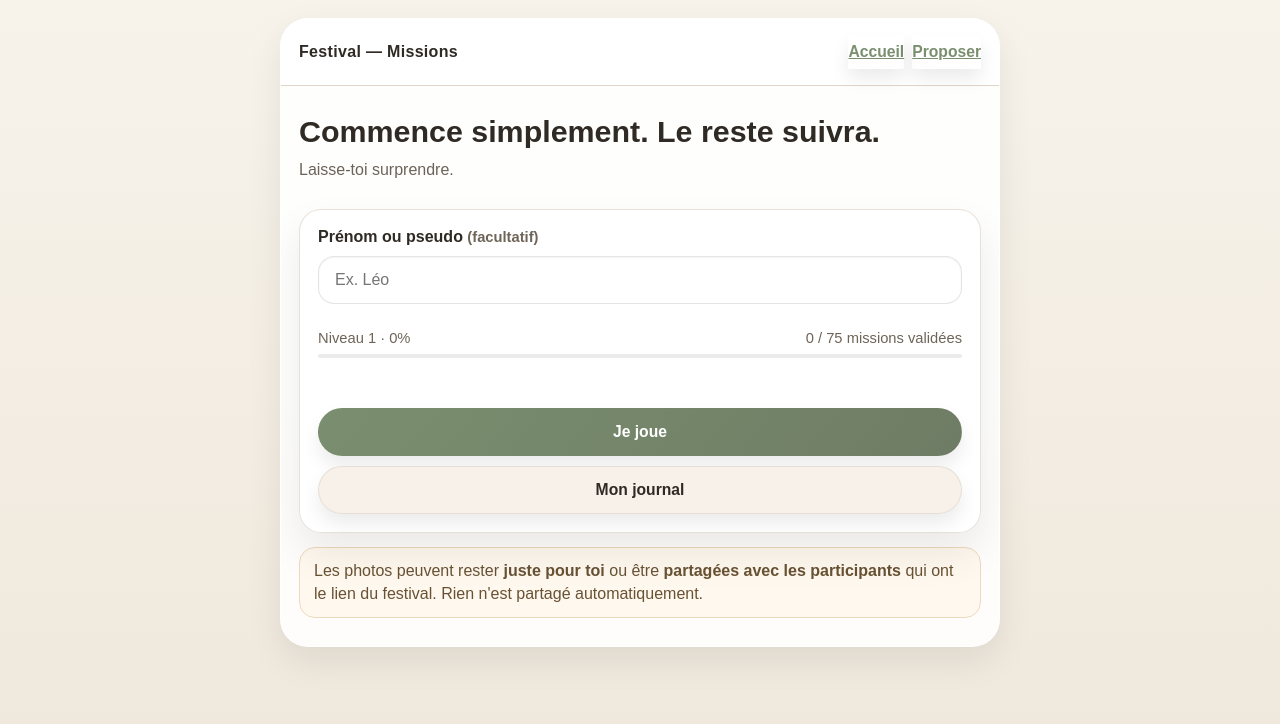
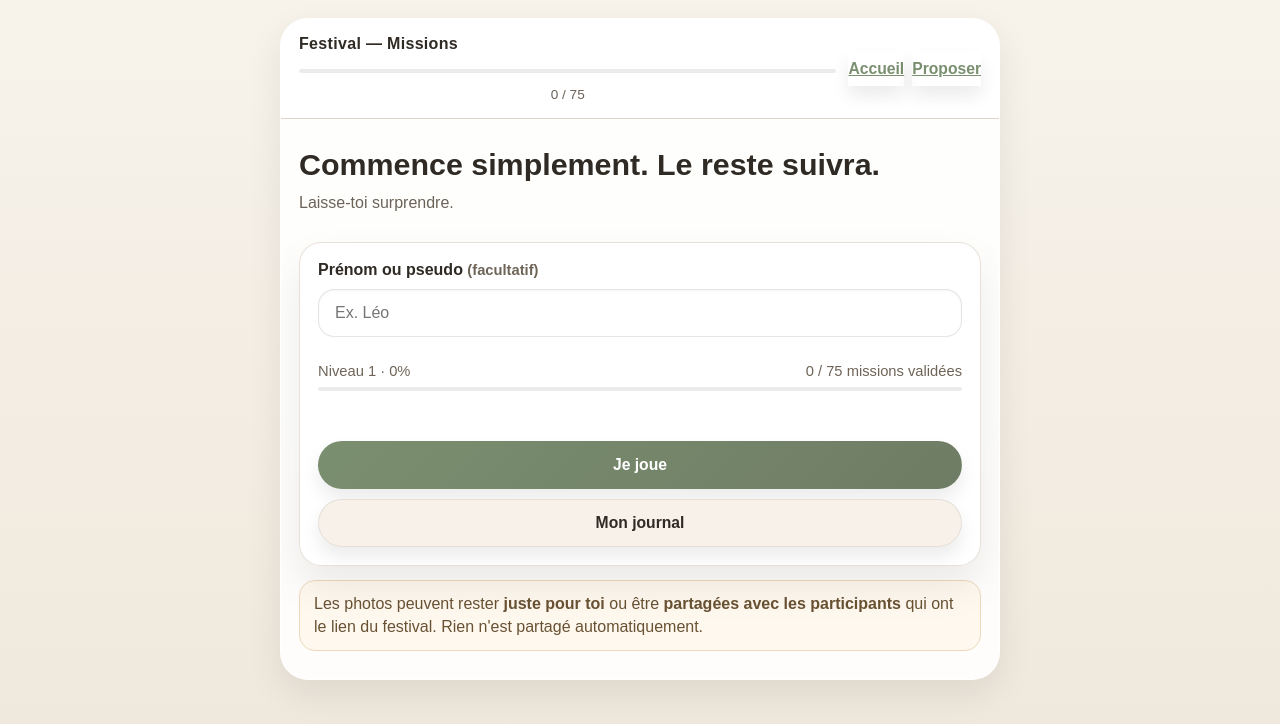
Before and after one commit to zayamlzp-source/mission-declic, a plain HTML site: page index.html in a window 1280 px wide. Drawn offline with Linux system fonts and the light colour scheme.

Commit message:
Add visible progress gauge to topbar

```diff
--- a/index.html
+++ b/index.html
@@ -486,6 +486,11 @@
           text-align: center;
         }
 
+        .progress-bar-wrapper {
+          display: grid;
+          gap: 6px;
+        }
+
         @media (max-width: 560px) {
           .topbar {
             align-items: flex-start;
@@ -525,8 +530,14 @@
 <div id="toast-container" class="toast-container"></div>
 <div class="app">
     <div class="topbar">
-      <div>
+      <div style="flex: 1;">
         <div class="brand">Festival — Missions</div>
+        <div class="progress-bar-wrapper" style="margin-top: 8px;">
+          <div class="progress-bar">
+            <div class="progress-bar-fill" id="progress-fill" style="width: 0%;"></div>
+          </div>
+          <div class="progress-text" id="progress-text">0 / 75</div>
+        </div>
       </div>
       <div class="top-actions">
         <button class="btn btn-link" data-go="home">Accueil</button>
@@ -1570,6 +1581,12 @@
       const percent = totalMissions ? Math.round((done / totalMissions) * 100) : 0;
       const level = computeInternalLevel(done);
 
+      // Update topbar progress
+      const fillEl = document.getElementById("progress-fill");
+      const textEl = document.getElementById("progress-text");
+      if (fillEl) fillEl.style.width = `${percent}%`;
+      if (textEl) textEl.textContent = `${done} / ${totalMissions}`;
+
       progressGauges.forEach(gauge => {
         const label = gauge.querySelector("[data-progress-label]");
         const meta = gauge.querySelector("[data-progress-meta]");
```
